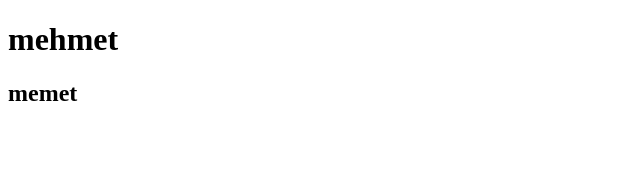
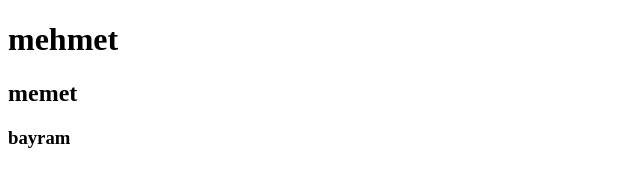
Before and after one commit to mehmetkayhan/mehmetkayhan.github.io, a plain HTML site: page index.html in a window 1280 px wide. Shown: the full height of the page, 0-640 px from the left. Drawn offline with Linux system fonts and the light colour scheme.

Commit message:
bayro mesaj

```diff
--- a/index.html
+++ b/index.html
@@ -9,5 +9,22 @@
 <body>
     <div><h1>mehmet</h1></div>
     <h2>memet</h2>
+
+<div><h3>bayram</h3></div>
+
+
+
+
+
+
+
+
+
+
+
+
+
+
+
 </body>
 </html>
```
